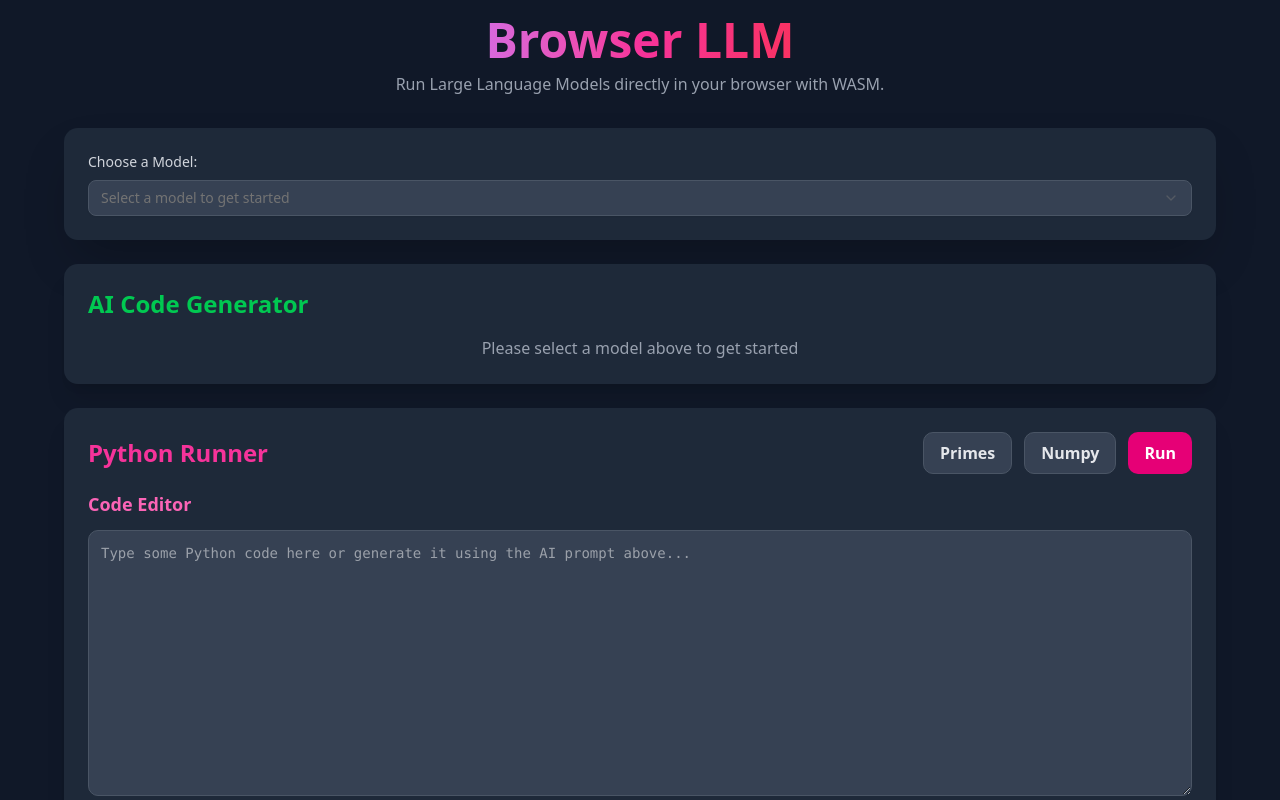
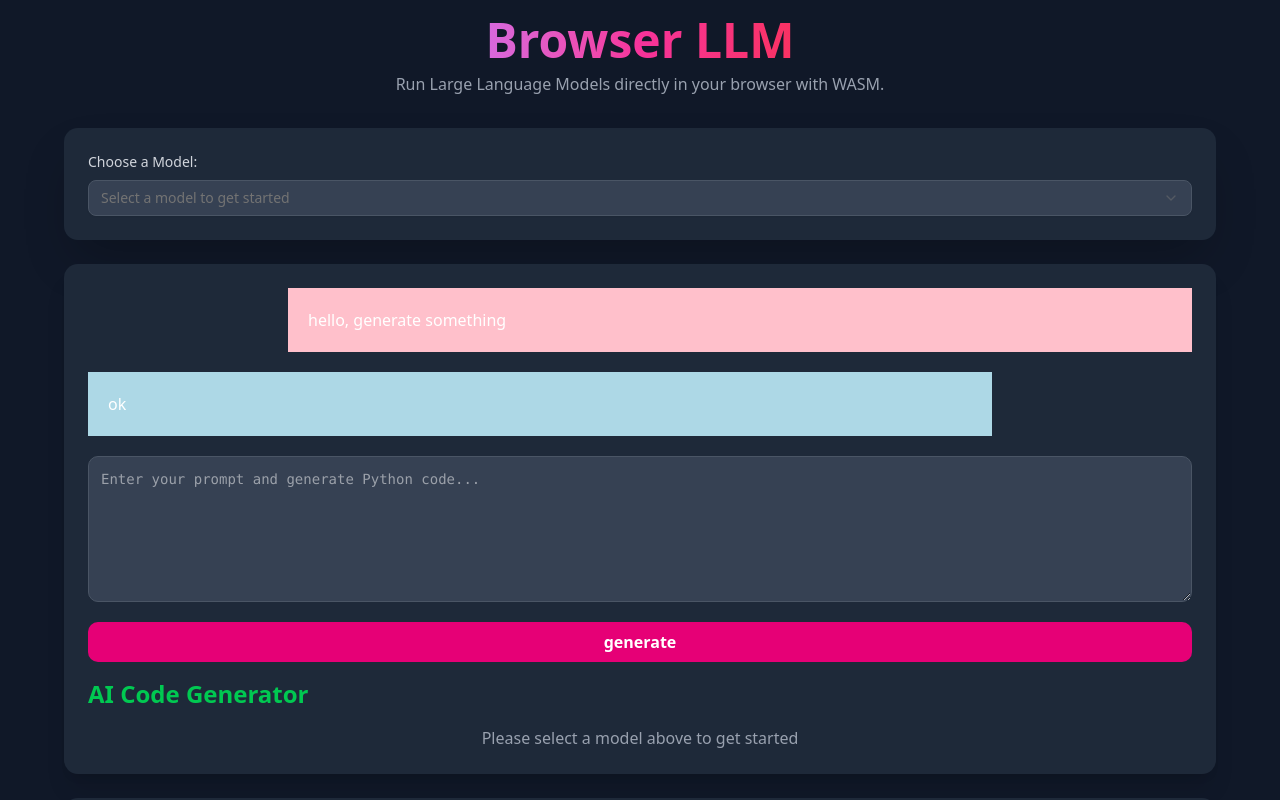
Before and after one commit to BARBUR02/browser-llm, a React (Vite) app: page / in a window 1280 px wide. Shown: the top 800 px of the page. Built offline with nearby package versions, Linux system fonts and the light colour scheme.

Commit message:
init chat

```diff
--- a/src/App.tsx
+++ b/src/App.tsx
@@ -10,6 +10,7 @@ import { Progress } from "@/components/ui/progress";
 import { CodeSection } from "./components/ui/CodeSection";
 import { Button } from "./components/ui/Button";
 import { useLLMEngine } from "./hooks/useLLMEngine";
+import { Chat } from "./components/ui/Chat/Chat";
 
 // list of available models: https://github.com/mlc-ai/web-llm/blob/d8b25fed8e81d6f6b27cdc07e839c1c09cfaa43d/src/config.ts#L330
 const AVAILABLE_MODELS = [
@@ -40,7 +41,7 @@ interface LLMCodeGeneratorProps {
   onLlmStateChange: (
     response: string,
     loading: boolean,
-    ready: boolean,
+    ready: boolean
   ) => void;
   selectedModelId: string | undefined;
 }
@@ -92,7 +93,7 @@ Format your response with the code in a code block, provide only the code as you
           (line) =>
             !line.toLowerCase().includes("here") &&
             !line.toLowerCase().includes("this code") &&
-            line.trim() !== "",
+            line.trim() !== ""
         );
         if (codeLines.length > 0) {
           onCodeGenerated(codeLines.join("\n"));
@@ -106,6 +107,7 @@ Format your response with the code in a code block, provide only the code as you
 
   return (
     <div className="w-full bg-gray-800 text-white rounded-xl shadow-xl p-6 space-y-4">
+      <Chat />
       <h2 className="text-2xl font-bold text-green-500">AI Code Generator</h2>
 
       <div className="space-y-3">
@@ -205,7 +207,7 @@ const LLMResponseDisplay = ({
 
 function App() {
   const [selectedModelId, setSelectedModelId] = useState<string | undefined>(
-    undefined,
+    undefined
   );
 
   const [llmResponse, setLlmResponse] = useState<string>("");
@@ -219,7 +221,7 @@ function App() {
       setLlmLoading(loading);
       setLlmReady(ready);
     },
-    [],
+    []
   );
 
   const handleCodeGenerated = useCallback((code: string) => {
@@ -235,7 +237,7 @@ function App() {
   };
 
   const selectedModelDetails = AVAILABLE_MODELS.find(
-    (m) => m.id === selectedModelId,
+    (m) => m.id === selectedModelId
   );
 
   return (
--- /dev/null
+++ b/src/components/ui/Chat/Chat.tsx
@@ -0,0 +1,51 @@
+import { useCallback, useMemo, useState } from "react";
+import { MessageCard, type MessageCardProps } from "./MessageCard";
+import { Button } from "../Button";
+
+export const Chat = () => {
+  const [items, setItems] = useState<MessageCardProps[]>([
+    { author: "user", text: "hello, generate something" },
+    { author: "chat", type: "message", text: "ok" },
+  ]);
+
+  const [input, setInput] = useState<string | undefined>(undefined);
+
+  const mappedItems = useMemo(() => {
+    return items.map((item) => {
+      return <MessageCard {...item} />;
+    });
+  }, [items]);
+
+  const handleInputSubmit = useCallback(() => {
+    if (!input) {
+      return;
+    }
+
+    const message: MessageCardProps = {
+      author: "user",
+      text: input,
+    };
+
+    setItems((prevItems) => [...prevItems, message]);
+    setInput(undefined);
+
+    // todo submit message
+  }, [input]);
+
+  return (
+    <>
+      <div style={{ display: "flex", gap: 20, flexDirection: "column" }}>
+        {mappedItems}
+
+        <textarea
+          value={input ?? ""}
+          onChange={(e) => setInput(e.target.value)}
+          placeholder="Enter your prompt and generate Python code..."
+          rows={6}
+          className="w-full bg-gray-700 border border-gray-600 rounded-lg p-3 text-sm font-mono focus:ring-2 focus:ring-pink-500"
+        />
+        <Button onPress={handleInputSubmit} text="generate" type="primary" />
+      </div>
+    </>
+  );
+};
--- /dev/null
+++ b/src/components/ui/Chat/MessageCard.tsx
@@ -0,0 +1,23 @@
+export type MessageCardProps =
+  | { author: "user"; text: string }
+  | { author: "chat"; type: "code" | "message"; text: string };
+
+export const MessageCard = (props: MessageCardProps) => {
+  const { author, text } = props;
+
+  const getAuthorStyles = () => {
+    return author === "user"
+      ? { backgroundColor: "pink", marginLeft: 200 }
+      : { backgroundColor: "lightblue", marginRight: 200 };
+  };
+  return (
+    <div
+      style={{
+        padding: 20,
+        ...getAuthorStyles(),
+      }}
+    >
+      {text}
+    </div>
+  );
+};
```
